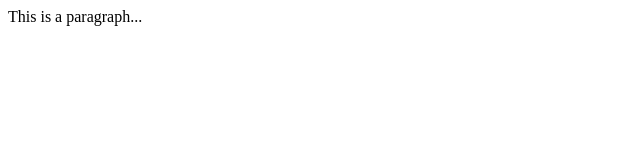
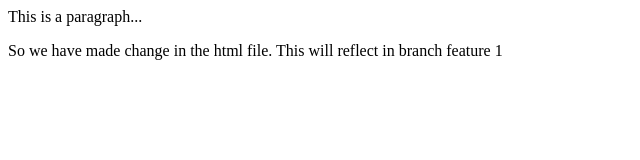
Before and after one commit to nipungrover51-ops/localrepo, a plain HTML site: page index.html in a window 1280 px wide. Shown: the whole page, without its empty margins (0-640 px from the left). Drawn offline with Linux system fonts and the light colour scheme.

Commit message:
add new line

```diff
--- a/index.html
+++ b/index.html
@@ -1 +1,2 @@
 <p>This is a paragraph...</p>
+<p>So we have made change in the html file. This will reflect in branch feature 1</p>
```
